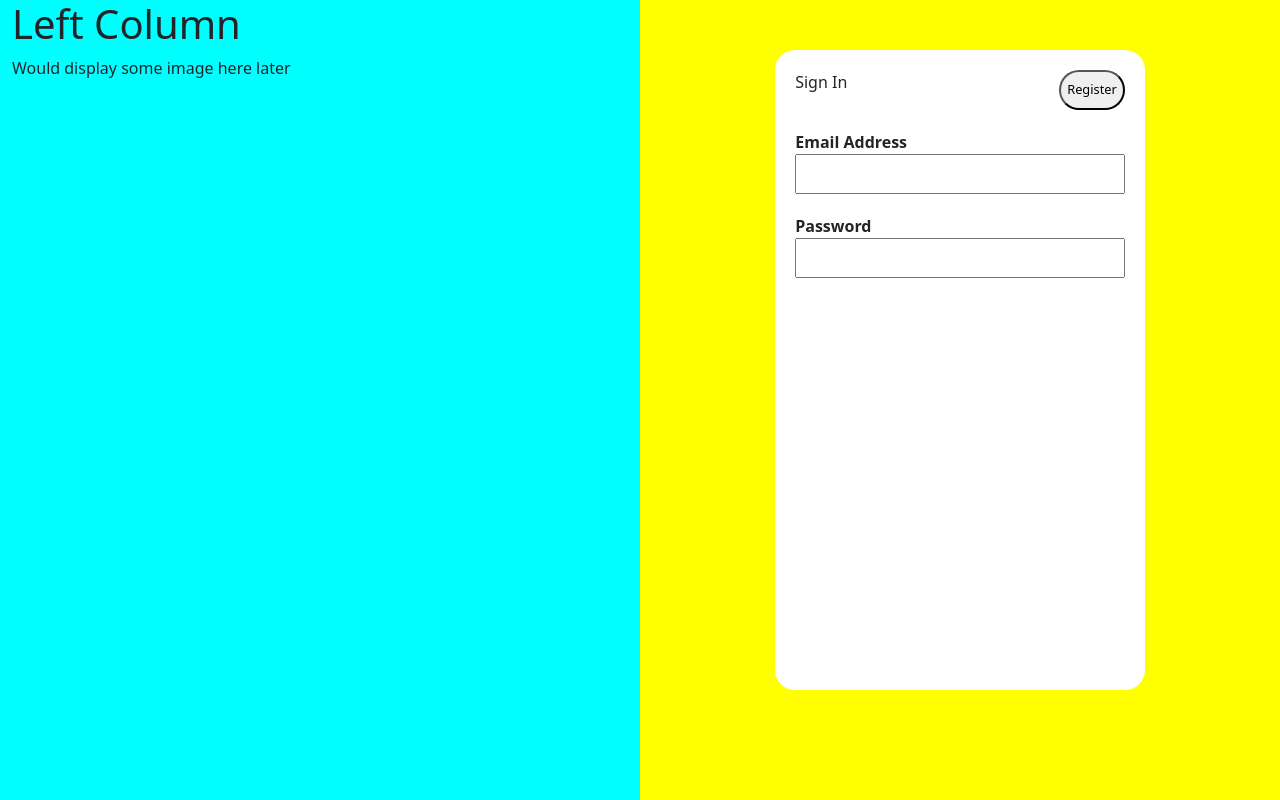
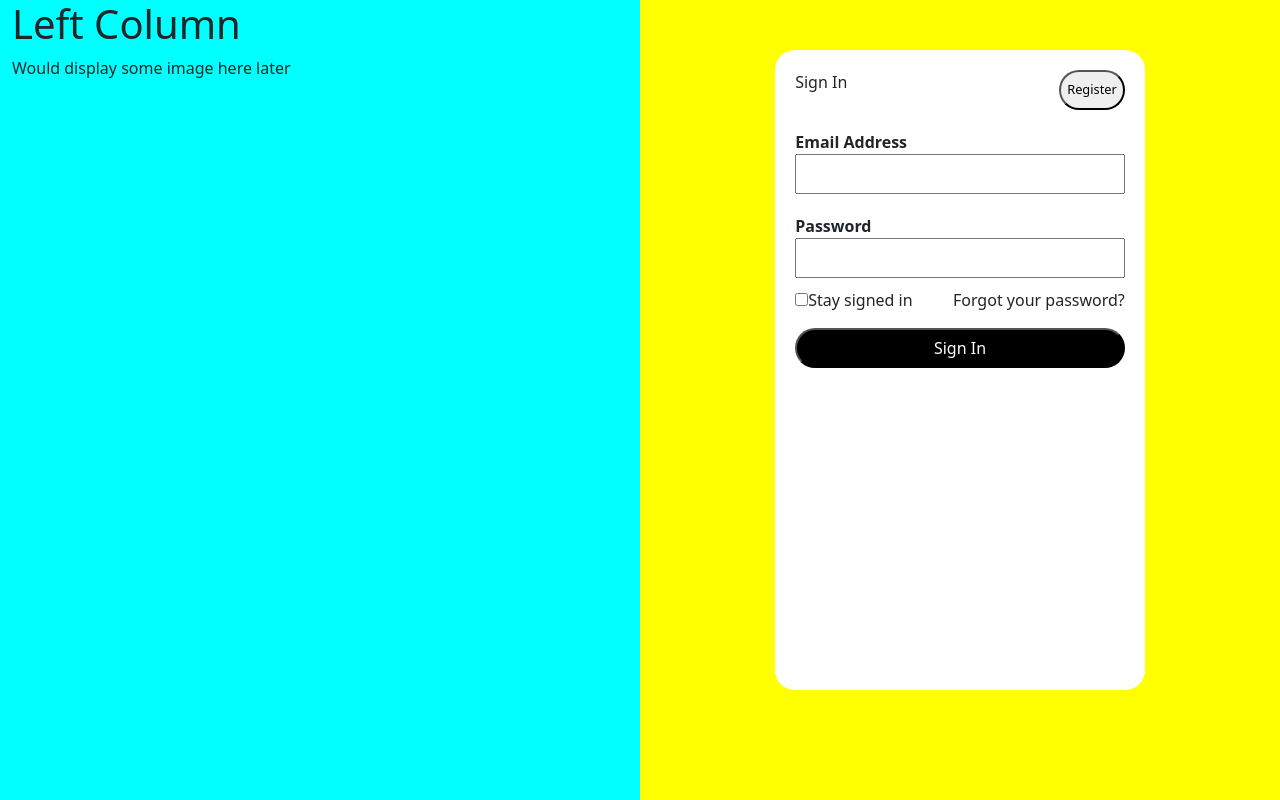
Before and after one commit to QuinSack/zonadecomidas, a React (Create React App) app: page /signup in a window 1280 px wide. Built offline with nearby package versions, Linux system fonts and the light colour scheme.

Commit message:
did some more work on the register page

```diff
--- a/src/components/SignUpForm.js
+++ b/src/components/SignUpForm.js
@@ -1,5 +1,6 @@
+
 import React from 'react'
-import { Container, Row, Col } from 'react-bootstrap'
+import { Container, Row, Col, Button } from 'react-bootstrap'
 
 const SignUpForm = () => {
   return (
@@ -24,6 +25,15 @@ const SignUpForm = () => {
                     <label><strong>Password</strong></label>
                     <input />
                 </section>
+                <section className='staysignin'>
+                  <label>
+                    <input type='checkbox' />Stay signed in
+                  </label>
+                  <p>Forgot your password?</p>
+                </section>
+                <section className='logbtn'>
+                  <button>Sign In</button>
+                </section>
             </form>
           </div>
         </Col>
--- a/src/components/styles.css
+++ b/src/components/styles.css
@@ -297,10 +297,24 @@ body {
 .passwordsection{
     display: flex;
     flex-direction: column;
-    margin-top: 10px;
+    margin-top: 5px;
     gap: 0;
 }
 
 .passwordsection input{
     height: 40px;
 }
+
+.staysignin{
+    display: flex;
+    justify-content: space-between;
+    margin-top: 10px;
+}
+
+.logbtn button{
+    width: 100%;
+    height: 40px;
+    background-color: black;
+    color: white;
+    border-radius: 50px;
+}
```
